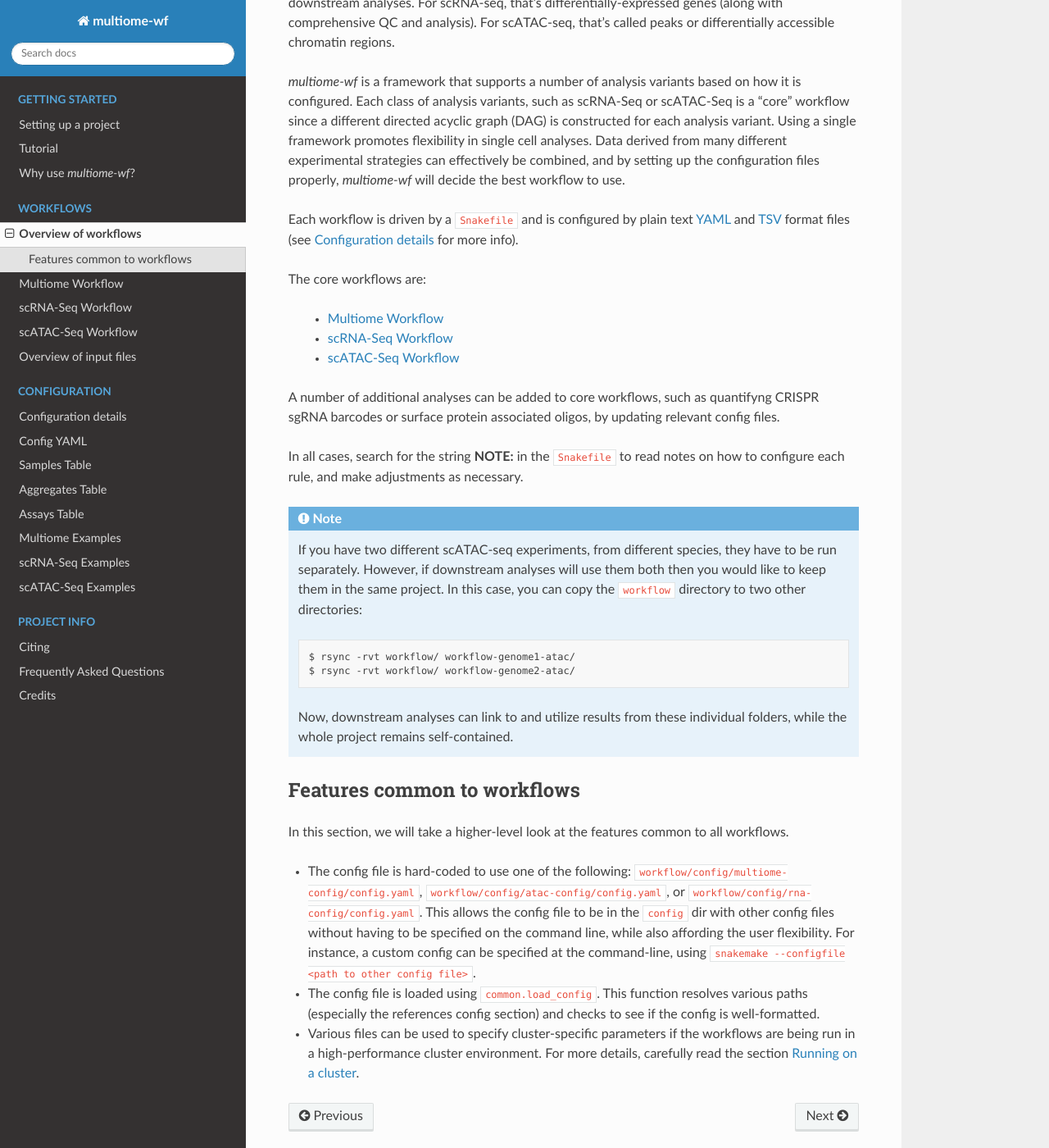
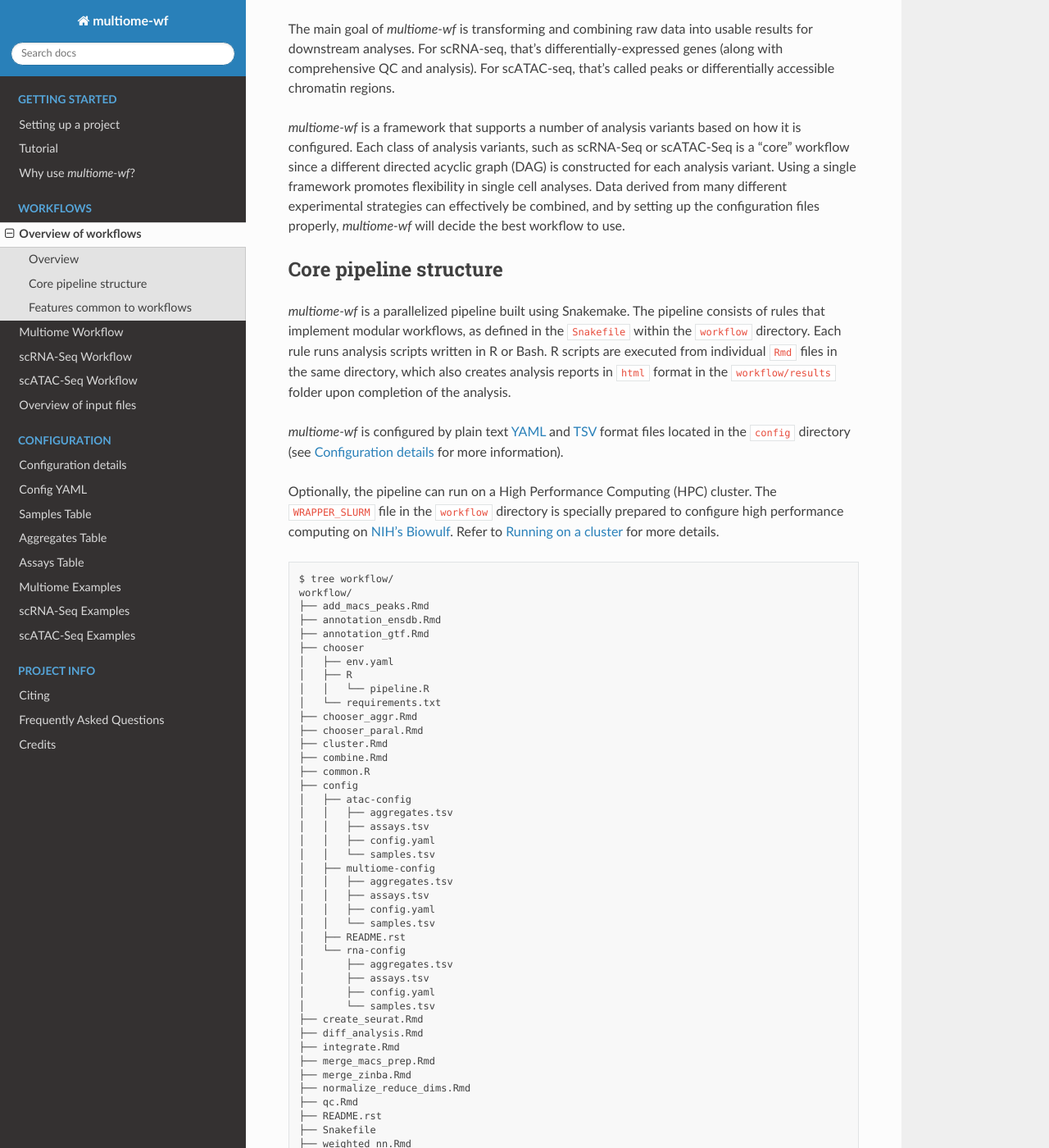
Before and after one commit to NICHD-BSPC/multiome-wf, a Sphinx documentation site: the page built from docs/workflows/overview-wf.rst, in a window 1280 px wide and 1400 px high, scrolled down 192 px. Shown: the whole window at 82% size. Built offline with Sphinx 7.4.7 and the Read the Docs theme 2.0.0, drawn with Linux system fonts in a browser that asks for light colours; some of the changed text lies outside the part shown.

Commit message:
overview updated to include core pipeline structure

```diff
--- a/docs/workflows/overview-wf.rst
+++ b/docs/workflows/overview-wf.rst
@@ -3,6 +3,9 @@
 
 Overview of workflows
 =====================
+
+Overview
+--------
 
 The main goal of `multiome-wf` is transforming and combining raw data into usable results
 for downstream analyses. For scRNA-seq, that's differentially-expressed genes (along with
@@ -16,10 +19,75 @@ flexibility in single cell analyses. Data derived from many different experiment
 effectively be combined, and by setting up the configuration files properly, `multiome-wf` will decide
 the best workflow to use.
 
-Each workflow is driven by a ``Snakefile`` and is configured by plain text
-`YAML <https://en.wikipedia.org/wiki/YAML>`_ and `TSV
-<https://en.wikipedia.org/wiki/Tab-separated_values>`_ format files (see
-:ref:`config` for more info).
+.. _pipeline-structure:
+
+Core pipeline structure
+-----------------------
+
+`multiome-wf` is a parallelized pipeline built using Snakemake. The pipeline consists of
+rules that implement modular workflows, as defined in the ``Snakefile`` within the
+``workflow`` directory. Each rule runs analysis scripts written in R or Bash. R scripts
+are executed from individual ``Rmd`` files in the same directory, which also creates
+analysis reports in ``html`` format in the ``workflow/results`` folder upon completion of
+the analysis.
+
+`multiome-wf` is configured by plain text `YAML <https://en.wikipedia.org/wiki/YAML>`_
+and `TSV <https://en.wikipedia.org/wiki/Tab-separated_values>`_ format files located in the
+``config`` directory (see :ref:`config` for more information).
+
+Optionally, the pipeline can run on a High Performance Computing (HPC) cluster. The
+``WRAPPER_SLURM`` file in the ``workflow`` directory is specially prepared to configure
+high performance computing on `NIH's Biowulf <https://hpc.nih.gov/>`_. Refer to
+:ref:`cluster` for more details.
+
+.. code-block:: bash
+
+    $ tree workflow/
+    workflow/
+    ├── add_macs_peaks.Rmd
+    ├── annotation_ensdb.Rmd
+    ├── annotation_gtf.Rmd
+    ├── chooser
+    │   ├── env.yaml
+    │   ├── R
+    │   │   └── pipeline.R
+    │   └── requirements.txt
+    ├── chooser_aggr.Rmd
+    ├── chooser_paral.Rmd
+    ├── cluster.Rmd
+    ├── combine.Rmd
+    ├── common.R
+    ├── config
+    │   ├── atac-config
+    │   │   ├── aggregates.tsv
+    │   │   ├── assays.tsv
+    │   │   ├── config.yaml
+    │   │   └── samples.tsv
+    │   ├── multiome-config
+    │   │   ├── aggregates.tsv
+    │   │   ├── assays.tsv
+    │   │   ├── config.yaml
+    │   │   └── samples.tsv
+    │   ├── README.rst
+    │   └── rna-config
+    │       ├── aggregates.tsv
+    │       ├── assays.tsv
+    │       ├── config.yaml
+    │       └── samples.tsv
+    ├── create_seurat.Rmd
+    ├── diff_analysis.Rmd
+    ├── integrate.Rmd
+    ├── merge_macs_prep.Rmd
+    ├── merge_zinba.Rmd
+    ├── normalize_reduce_dims.Rmd
+    ├── qc.Rmd
+    ├── README.rst
+    ├── Snakefile
+    ├── weighted_nn.Rmd
+    └── WRAPPER_SLURM
+
+    6 directories, 35 files
+
 
 The core workflows are:
 
```
